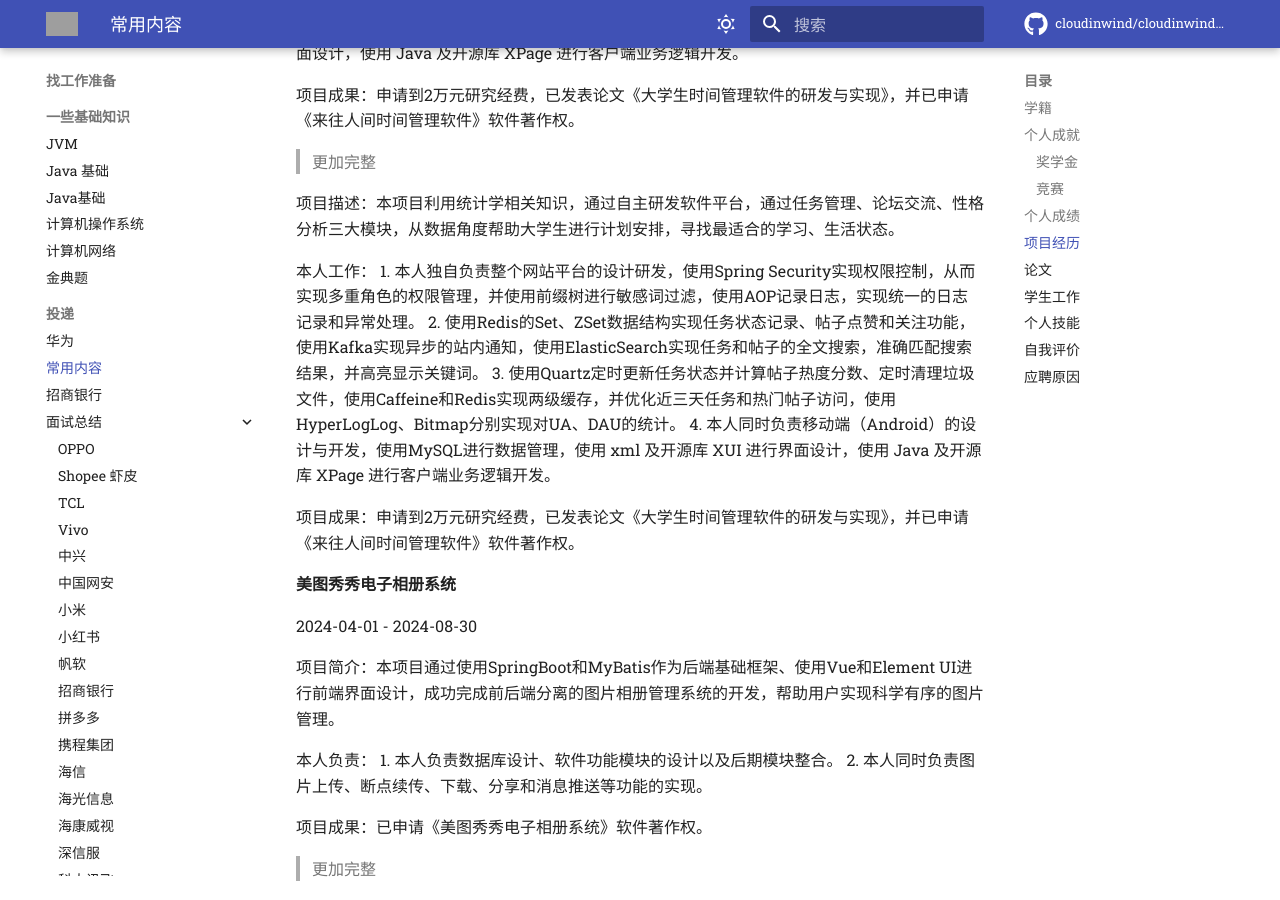
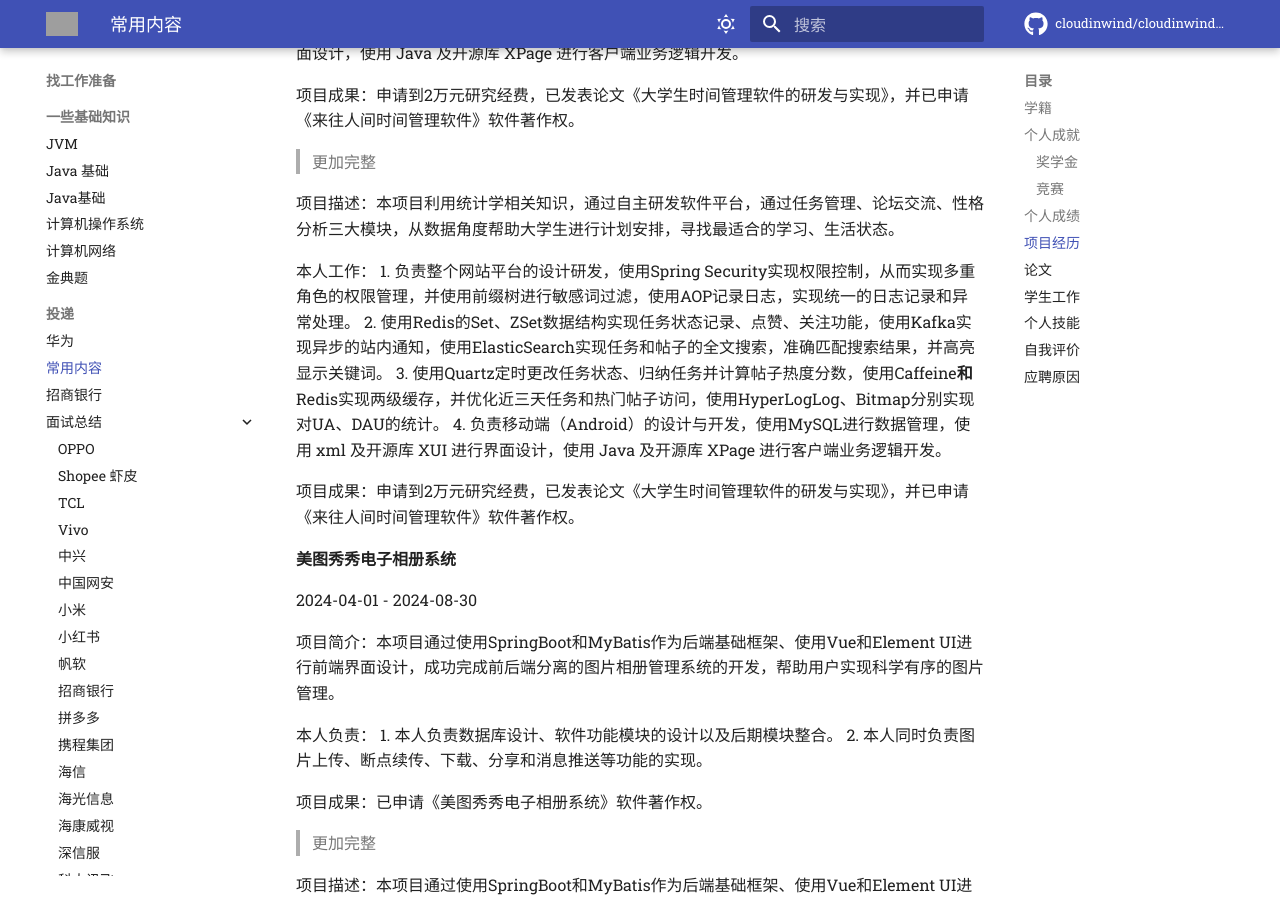
Before and after one commit to cloudinwind/cloudinwind.github.io, an MkDocs documentation site: the page built from docs/找工作准备/投递/常用内容.md, in a window 1280 px wide and 900 px high, scrolled down 1445 px. Built offline with MkDocs 1.6.1 and Material for MkDocs 9.7.7, drawn with Linux system fonts in a browser that asks for light colours; comment, search, counter and statistics services are not loaded; grey boxes are pictures that could not be loaded.

Commit message:
cloudinwind 2024-10-9:9:14:47

```diff
--- a/docs/找工作准备/投递/常用内容.md
+++ b/docs/找工作准备/投递/常用内容.md
@@ -61,10 +61,10 @@
 项目描述：本项目利用统计学相关知识，通过自主研发软件平台，通过任务管理、论坛交流、性格分析三大模块，从数据角度帮助大学生进行计划安排，寻找最适合的学习、生活状态。
 
 本人工作：
-1. 本人独自负责整个网站平台的设计研发，使用Spring Security实现权限控制，从而实现多重角色的权限管理，并使用前缀树进行敏感词过滤，使用AOP记录日志，实现统一的日志记录和异常处理。
-2. 使用Redis的Set、ZSet数据结构实现任务状态记录、帖子点赞和关注功能，使用Kafka实现异步的站内通知，使用ElasticSearch实现任务和帖子的全文搜索，准确匹配搜索结果，并高亮显示关键词。
-3. 使用Quartz定时更新任务状态并计算帖子热度分数、定时清理垃圾文件，使用Caffeine和Redis实现两级缓存，并优化近三天任务和热门帖子访问，使用HyperLogLog、Bitmap分别实现对UA、DAU的统计。
-4. 本人同时负责移动端（Android）的设计与开发，使用MySQL进行数据管理，使用 xml 及开源库 XUI 进行界面设计，使用 Java 及开源库 XPage 进行客户端业务逻辑开发。
+1. 负责整个网站平台的设计研发，使用Spring Security实现权限控制，从而实现多重角色的权限管理，并使用前缀树进行敏感词过滤，使用AOP记录日志，实现统一的日志记录和异常处理。
+2. 使用Redis的Set、ZSet数据结构实现任务状态记录、点赞、关注功能，使用Kafka实现异步的站内通知，使用ElasticSearch实现任务和帖子的全文搜索，准确匹配搜索结果，并高亮显示关键词。
+3. 使用Quartz定时更改任务状态、归纳任务并计算帖子热度分数，使用Caffeine**和**Redis实现两级缓存，并优化近三天任务和热门帖子访问，使用HyperLogLog、Bitmap分别实现对UA、DAU的统计。
+4. 负责移动端（Android）的设计与开发，使用MySQL进行数据管理，使用 xml 及开源库 XUI 进行界面设计，使用 Java 及开源库 XPage 进行客户端业务逻辑开发。
 
 项目成果：申请到2万元研究经费，已发表论文《大学生时间管理软件的研发与实现》，并已申请《来往人间时间管理软件》软件著作权。
 
```
